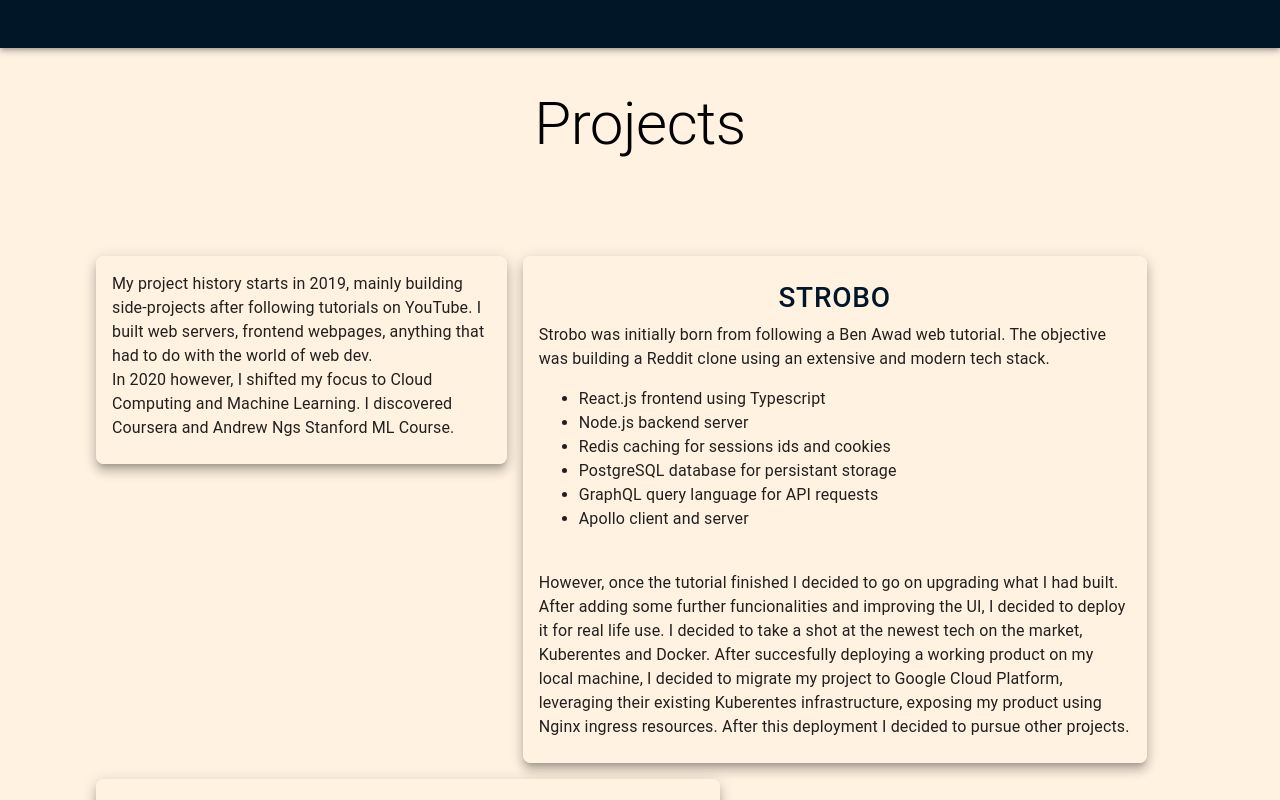
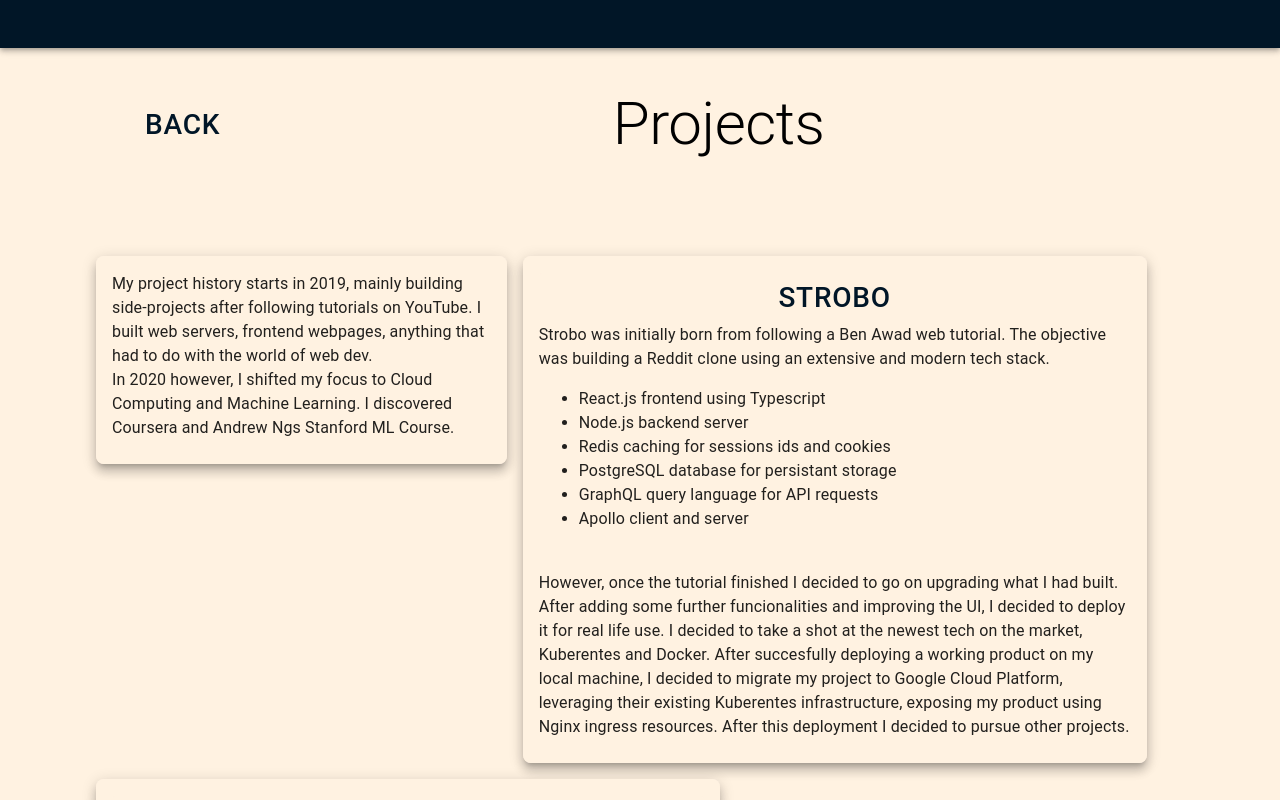
Before and after one commit to strobosco/personal-website, a Next.js app: page /projects in a window 1280 px wide. Shown: the top 800 px of the page. Built offline with nearby package versions, Linux system fonts and the light colour scheme.

Commit message:
Added back button

```diff
--- a/pages/projects.tsx
+++ b/pages/projects.tsx
@@ -9,6 +9,7 @@ import AppBar from "@mui/material/AppBar";
 import Toolbar from "@mui/material/Toolbar";
 import Typography from "@mui/material/Typography";
 import { Button } from "@mui/material";
+import Link from "next/link";
 
 const Projects: NextPage = () => {
   return (
@@ -28,6 +29,24 @@ const Projects: NextPage = () => {
           mt: 5,
         }}
       >
+        <Typography>
+          <Link href="/">
+            <Button
+              variant="outlined"
+              sx={{
+                ml: 10,
+                fontSize: 28,
+                textAlign: "left",
+                borderColor: "#FFF2E1",
+                color: "#011627",
+                width: "100%",
+                p: 0,
+              }}
+            >
+              Back
+            </Button>
+          </Link>
+        </Typography>
         <Typography
           variant="h2"
           component="div"
```
